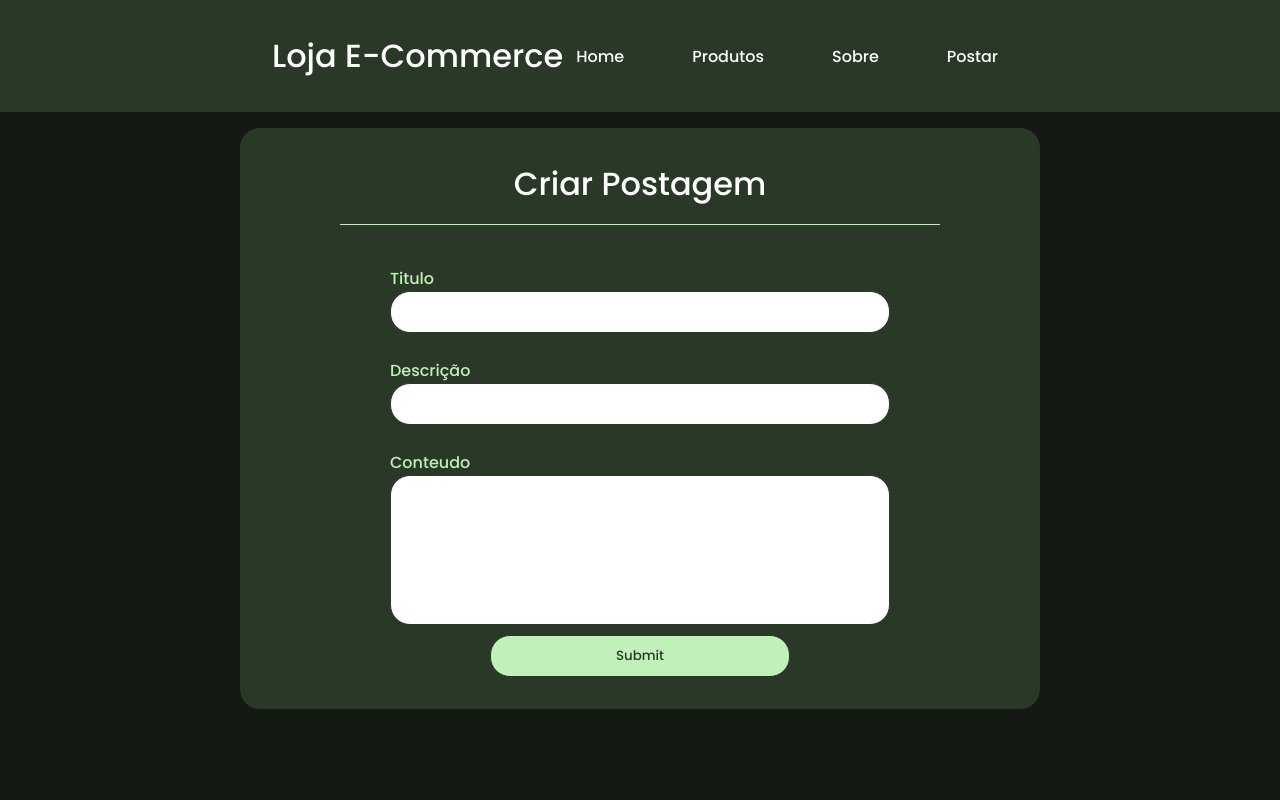
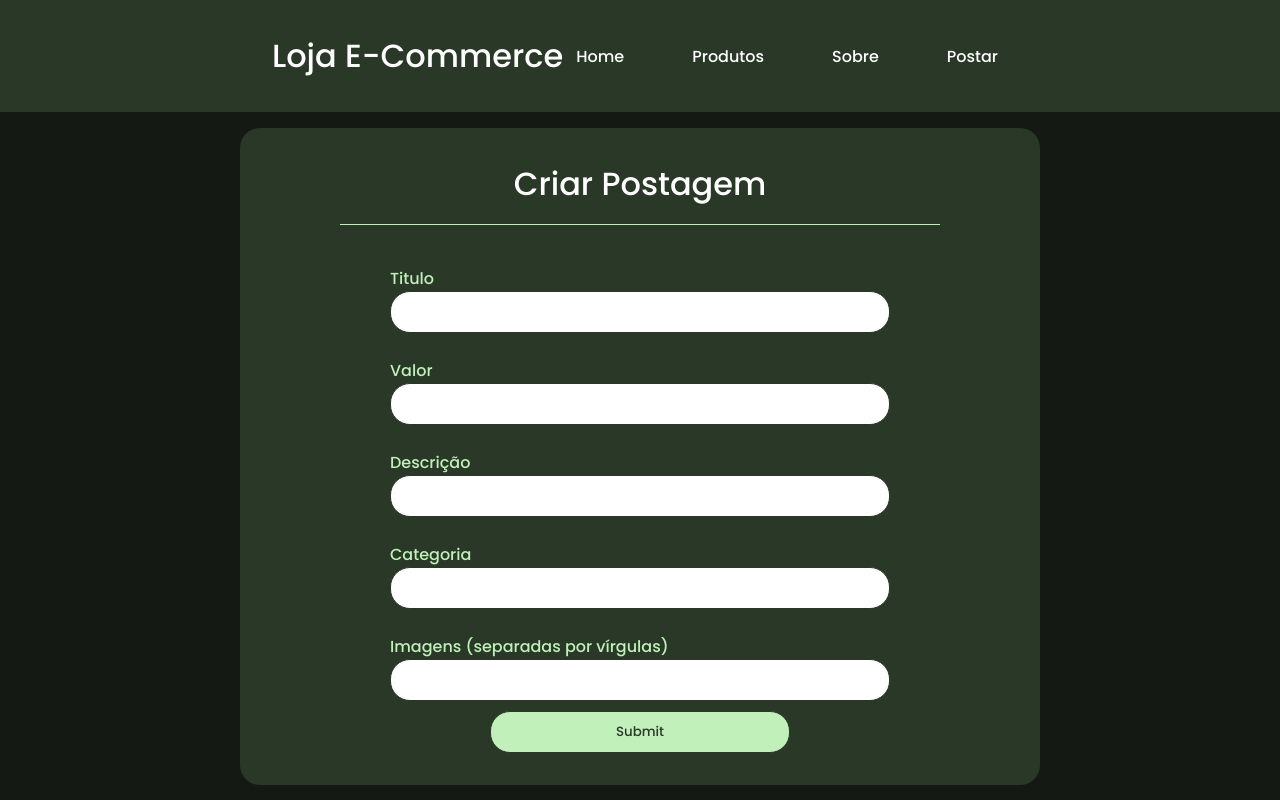
Before and after one commit to arthuracmm/projeto-crud, a React (Create React App) app: page /postprodutos in a window 1280 px wide. Built offline with nearby package versions, Linux system fonts and the light colour scheme.

Commit message:
Enviando dados inseridos pelo usuario para a API

```diff
--- a/package.json
+++ b/package.json
@@ -7,6 +7,7 @@
     "@testing-library/jest-dom": "^5.17.0",
     "@testing-library/react": "^13.4.0",
     "@testing-library/user-event": "^13.5.0",
+    "axios": "^1.7.5",
     "react": "^18.3.1",
     "react-dom": "^18.3.1",
     "react-hook-form": "^7.53.0",
--- a/src/pages/PostProducts/postprodutos.js
+++ b/src/pages/PostProducts/postprodutos.js
@@ -1,24 +1,38 @@
 import React from "react";
-import HeaderMain from '../../components/HeaderMain/headerMain'
-import { useForm } from "react-hook-form"
+import HeaderMain from '../../components/HeaderMain/headerMain';
+import { useForm } from "react-hook-form";
 import { yupResolver } from "@hookform/resolvers/yup";
-import * as yup from 'yup'
-import './postprodutos.css'
+import * as yup from 'yup';
+import './postprodutos.css';
+import axios from "axios";
 
-const validationPost = yup.object().shape({
-    title: yup.string().required('O campo e obrigatorio').max(90, 'O campo precisa ter menos que 90 caracteres'),
-    description: yup.string().required('O campo e obrigatorio').max(200, 'O campo precisa ter menos que 200 caracteres'),
-    content: yup.string().required('O campo e obrigatorio').max(500, 'O campo precisa ter menos que 500 caracteres')
-})
+// Atualize a validação para aceitar um array de URLs
+const validacaoPost = yup.object().shape({
+    title: yup.string().required('Título é obrigatório'),
+    price: yup.number().required('Valor é obrigatório').positive('O valor deve ser positivo'),
+    description: yup.string().required('Descrição é obrigatória'),
+    categoryId: yup.number().required('Categoria é obrigatória').positive('A categoria deve ser positiva'),
+});
 
-function Produtos(){
+function Produtos() {
+    const { register, handleSubmit, formState: { errors } } = useForm({
+        resolver: yupResolver(validacaoPost)
+    });
 
-    const {register, handleSubmit, formState: {errors}} = useForm({
-        resolver: yupResolver(validationPost)
-    })
-    const addProduto = data => console.log(data)
+    const addProduto = async (data) => {
+        try {
+            const formattedData = {
+                ...data,
+                images: data.images.split(',').map(url => url.trim())
+            };
+            await axios.post('https://api.escuelajs.co/api/v1/products/', formattedData);
+            console.log('Produto adicionado com sucesso');
+        } catch (error) {
+            console.error('Erro ao adicionar produto', error.response?.data || error.message);
+        }
+    };
 
-    return(
+    return (
         <div>
             <HeaderMain />
 
@@ -29,37 +43,46 @@ function Produtos(){
                     <div className="line-post"></div>
 
                     <div className="card-body-post">
-
                         <form className="form" onSubmit={handleSubmit(addProduto)}>
-
                             <div className="fields">
                                 <label>Titulo</label>
-                                <input type="text" name="title" {...register('title')}/>
+                                <input type="text" name="title" {...register('title')} />
                                 <p className="error-message">{errors.title?.message}</p>
                             </div>
 
                             <div className="fields">
+                                <label>Valor</label>
+                                <input type="text" name="price" {...register('price')} />
+                                <p className="error-message">{errors.price?.message}</p>
+                            </div>
+
+                            <div className="fields">
                                 <label>Descrição</label>
-                                <input type="text" name="description" {...register('description')}/>
+                                <input type="text" name="description" {...register('description')} />
                                 <p className="error-message">{errors.description?.message}</p>
                             </div>
 
                             <div className="fields">
-                                <label>Conteudo</label>
-                                <textarea type="text" name="content" {...register('content')}/>
-                                <p className="error-message">{errors.content?.message}</p>
+                                <label>Categoria</label>
+                                <input type="text" name="categoryId" {...register('categoryId')} />
+                                <p className="error-message">{errors.categoryId?.message}</p>
+                            </div>
+
+                            <div className="fields">
+                                <label>Imagens (separadas por vírgulas)</label>
+                                <input type="text" name="images" {...register('images')} />
+                                <p className="error-message">{errors.images?.message}</p>
                             </div>
 
                             <div className="btn-post">
-                                <input type="submit"/>
+                                <input type="submit" />
                             </div>
                         </form>
                     </div>
                 </div>
             </main>
         </div>
-
-    )
+    );
 }
 
 export default Produtos;
```
Also changed, not shown: 1 other file (tests, documents, lock files or other folders).
